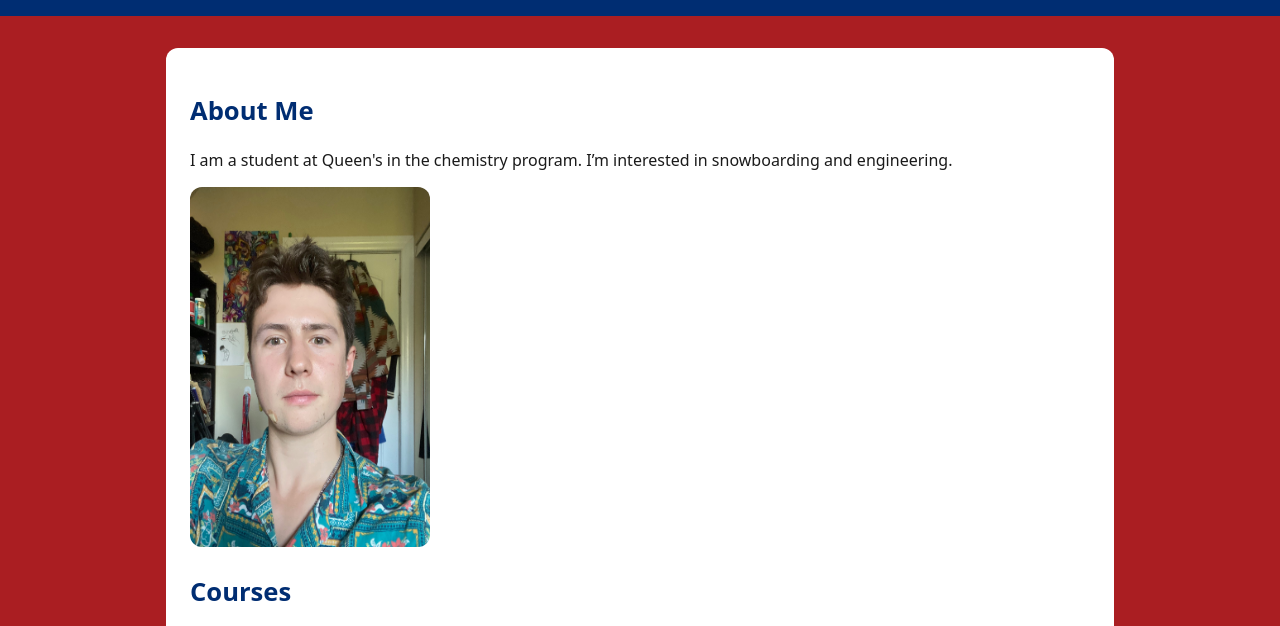
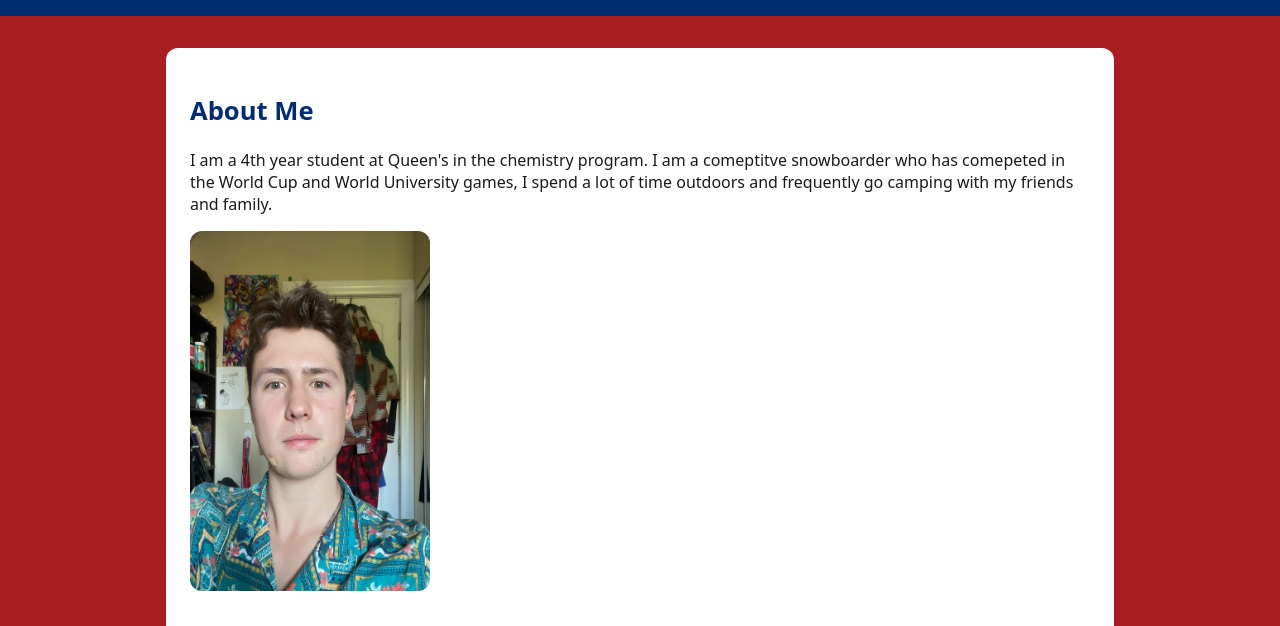
Before and after one commit to ForgotUsername-Geb/queens-student-page, a plain HTML site: page index.html in a window 1280 px wide. Shown: the part 102-728 px from the top of the page. Drawn offline with Linux system fonts and the light colour scheme.

Commit message:
Update index.html

```diff
--- a/index.html
+++ b/index.html
@@ -14,7 +14,7 @@
     <main>
       <!-- ====== ABOUT SECTION (edit the text) ====== -->
       <h2>About Me</h2>
-      <p>I am a student at Queen's in the chemistry program. I’m interested in snowboarding and engineering.</p>
+      <p>I am a 4th year student at Queen's in the chemistry program. I am a comeptitve snowboarder who has comepeted in the World Cup and World University games, I spend a lot of time outdoors and frequently go camping with my friends and family.</p>
 
       <!-- ====== PHOTO (upload me.jpg to repo root, then update the src below) ====== -->
       <img src="IMG_3557.jpg" alt="Gabriel Wood portrait" width="240" height="360" />
```
